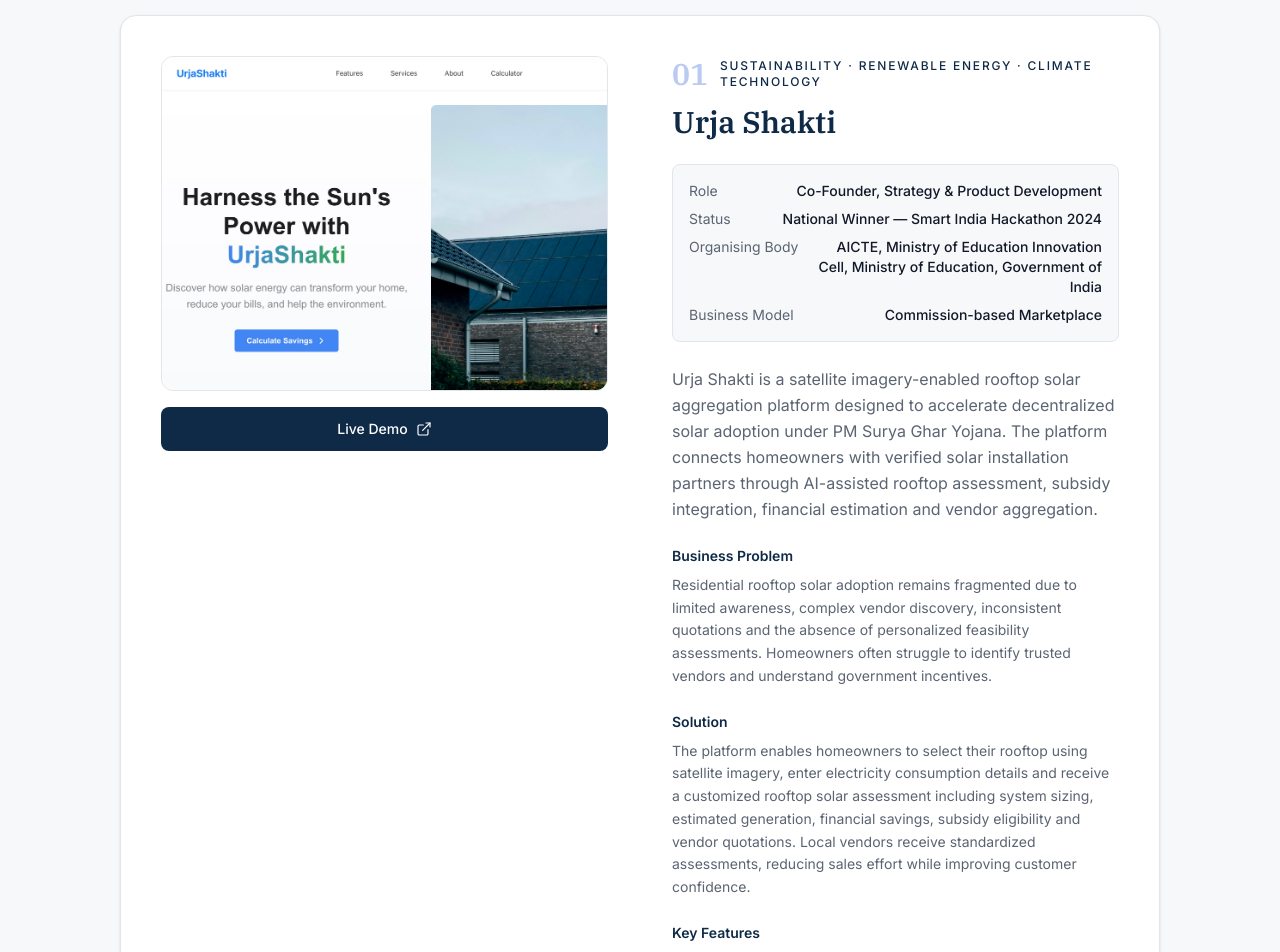
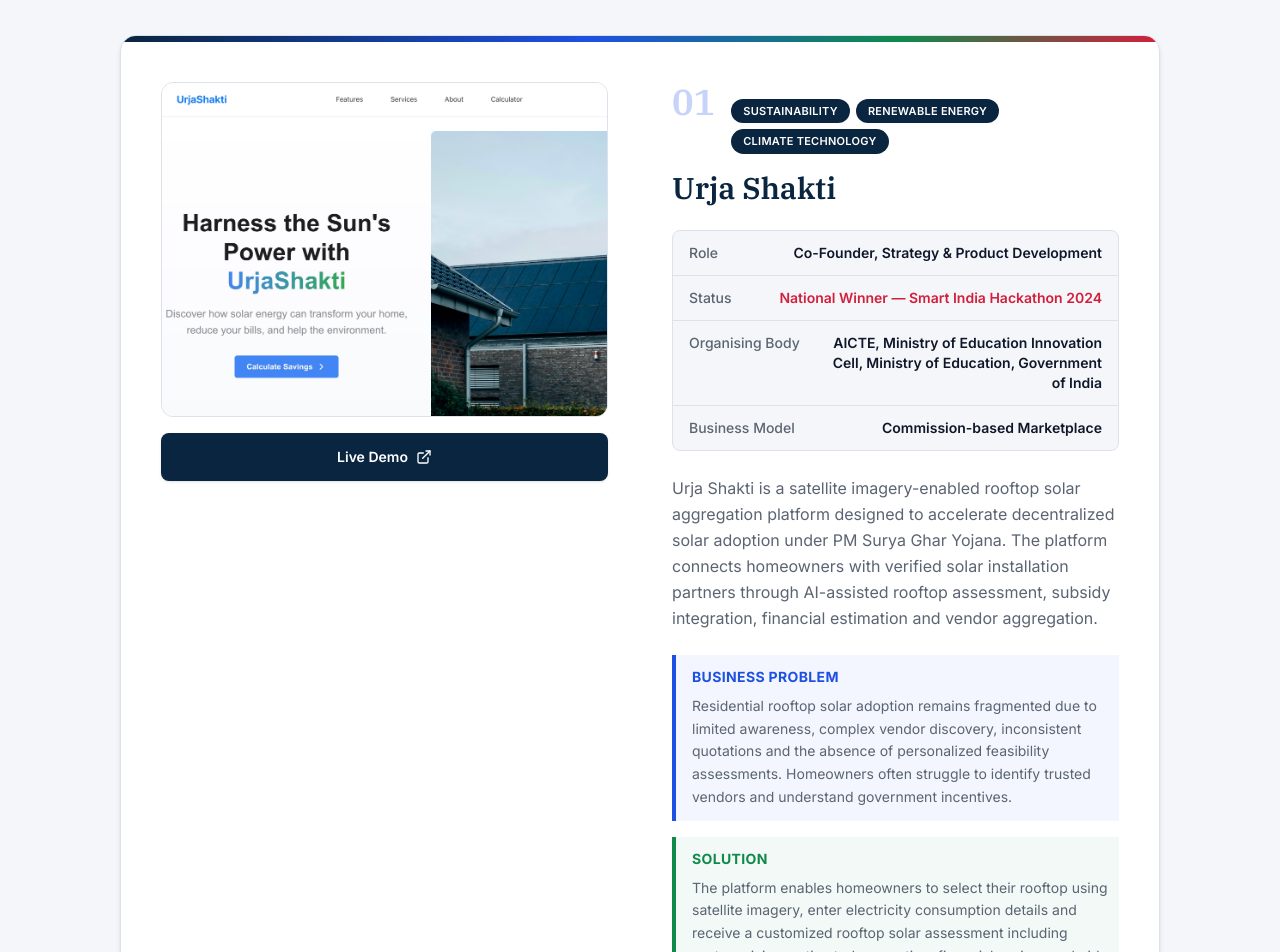
Before and after one commit to bhushannaik20/bhushan-portfolio, a Next.js app: page / in a window 1280 px wide. Shown: the part 4100-5052 px from the top of the page. Built offline with nearby package versions, Linux system fonts and the light colour scheme.

Commit message:
Major visual upgrade: bold color system, gradient accent bars, card redesign for Innovation and Consulting

```diff
--- a/app/globals.css
+++ b/app/globals.css
@@ -4,17 +4,27 @@
   --font-sans: var(--font-sans);
   --font-serif: var(--font-serif);
 
-  --color-navy: #0f2a47;
-  --color-navy-light: #1e3a5f;
-  --color-royal: #1d4ed8;
-  --color-forest: #15803d;
-  --color-crimson: #b91c1c;
-  --color-surface: #f7f8fa;
-  --color-border: #e2e5ea;
-  --color-text-primary: #111827;
+  --color-navy: #0a2540;
+  --color-navy-light: #16406b;
+  --color-royal: #1e50e2;
+  --color-forest: #0f8a4b;
+  --color-crimson: #d21f3c;
+  --color-surface: #f4f6f9;
+  --color-border: #dde2ea;
+  --color-text-primary: #0f172a;
   --color-text-muted: #5b6472;
 }
 
 body {
   color: var(--color-text-primary);
 }
+
+.accent-bar {
+  background: linear-gradient(
+    90deg,
+    var(--color-navy) 0%,
+    var(--color-royal) 45%,
+    var(--color-forest) 75%,
+    var(--color-crimson) 100%
+  );
+}
--- a/components/consulting/CaseBlock.tsx
+++ b/components/consulting/CaseBlock.tsx
@@ -11,11 +11,14 @@
   index: number;
 }) {
   const isReversed = index % 2 === 1;
+  const orderNumber = String(index + 1).padStart(2, "0");
 
   return (
-    <div className="border-t border-border pt-16 first:border-t-0 first:pt-0">
+    <div className="overflow-hidden rounded-2xl border border-border bg-white shadow-md">
+      <div className="accent-bar h-1.5 w-full" />
+      <div className="p-6 lg:p-10">
         <div
-        className={`grid grid-cols-1 gap-12 lg:grid-cols-2 lg:gap-16 ${
+          className={`grid grid-cols-1 items-start gap-10 lg:grid-cols-2 lg:gap-16 ${
             isReversed ? "lg:[direction:rtl]" : ""
           }`}
         >
@@ -29,42 +32,66 @@
                 sizes="(max-width: 1024px) 100vw, 50vw"
               />
             </div>
+
+            <Link
+              href={caseItem.presentationDeckUrl}
+              target="_blank"
+              rel="noopener noreferrer"
+              className="mt-4 inline-flex w-full items-center justify-center gap-2 rounded-lg bg-navy px-6 py-3.5 text-sm font-semibold text-white shadow-sm transition-all hover:bg-royal hover:shadow-md"
+            >
+              Presentation Deck
+              <ExternalLink className="h-4 w-4" strokeWidth={2} />
+            </Link>
           </div>
 
           <div className={isReversed ? "lg:[direction:ltr]" : ""}>
-          <p className="text-xs font-medium uppercase tracking-[0.15em] text-navy">
-            {caseItem.consultingDomain.join(" · ")}
-          </p>
-          <h3 className="mt-3 font-serif text-2xl font-semibold text-navy lg:text-3xl">
+            <div className="flex items-baseline gap-4">
+              <span className="font-serif text-4xl font-bold text-royal/25">
+                {orderNumber}
+              </span>
+              <div className="flex flex-wrap gap-1.5">
+                {caseItem.consultingDomain.map((d) => (
+                  <span
+                    key={d}
+                    className="rounded-full bg-navy px-3 py-1 text-[11px] font-semibold uppercase tracking-wide text-white"
+                  >
+                    {d}
+                  </span>
+                ))}
+              </div>
+            </div>
+            <h3 className="mt-4 font-serif text-2xl font-bold text-navy lg:text-3xl">
               {caseItem.title}
             </h3>
 
-          <div className="mt-6 space-y-2 rounded-lg border border-border bg-surface p-4 text-sm">
-            <div className="flex justify-between gap-4">
-              <span className="text-text-muted">Client</span>
-              <span className="text-right font-medium text-text-primary">
+            <div className="mt-6 divide-y divide-border rounded-lg border border-border bg-surface text-sm">
+              <div className="flex justify-between gap-4 px-4 py-3">
+                <span className="font-medium text-text-muted">Client</span>
+                <span className="text-right font-semibold text-text-primary">
                   {caseItem.client}
                 </span>
               </div>
-            <div className="flex justify-between gap-4">
-              <span className="shrink-0 text-text-muted">
+              <div className="flex justify-between gap-4 px-4 py-3">
+                <span className="shrink-0 font-medium text-text-muted">
                   Organising Body
                 </span>
-              <span className="text-right font-medium text-text-primary">
+                <span className="text-right font-semibold text-text-primary">
                   {caseItem.organisingBody.join(", ")}
                 </span>
               </div>
               {caseItem.competition && (
-              <div className="flex justify-between gap-4">
-                <span className="text-text-muted">Competition</span>
-                <span className="text-right font-medium text-text-primary">
+                <div className="flex justify-between gap-4 px-4 py-3">
+                  <span className="font-medium text-text-muted">
+                    Competition
+                  </span>
+                  <span className="text-right font-semibold text-text-primary">
                     {caseItem.competition}
                   </span>
                 </div>
               )}
-            <div className="flex justify-between gap-4">
-              <span className="text-text-muted">Status</span>
-              <span className="text-right font-medium text-crimson">
+              <div className="flex justify-between gap-4 px-4 py-3">
+                <span className="font-medium text-text-muted">Status</span>
+                <span className="text-right font-semibold text-crimson">
                   {caseItem.status}
                 </span>
               </div>
@@ -74,8 +101,8 @@
               {caseItem.executiveSummary}
             </p>
 
-          <div className="mt-6">
-            <p className="text-sm font-semibold text-navy">
+            <div className="mt-6 border-l-4 border-royal bg-royal/5 py-3 pl-4">
+              <p className="text-sm font-bold uppercase tracking-wide text-royal">
                 Business Challenge
               </p>
               <p className="mt-2 text-sm leading-relaxed text-text-muted">
@@ -84,7 +111,7 @@
             </div>
 
             <div className="mt-6">
-            <p className="text-sm font-semibold text-navy">
+              <p className="text-sm font-bold uppercase tracking-wide text-navy">
                 Strategic Recommendation
               </p>
               <ul className="mt-3 space-y-2">
@@ -93,7 +120,7 @@
                     key={i}
                     className="flex gap-2 text-sm leading-relaxed text-text-muted"
                   >
-                  <span className="mt-1.5 h-1 w-1 shrink-0 rounded-full bg-forest" />
+                    <span className="mt-1.5 h-1.5 w-1.5 shrink-0 rounded-full bg-forest" />
                     {point}
                   </li>
                 ))}
@@ -101,14 +128,14 @@
             </div>
 
             <div className="mt-6">
-            <p className="text-sm font-semibold text-navy">
+              <p className="text-sm font-bold uppercase tracking-wide text-navy">
                 Implementation Roadmap
               </p>
               <div className="mt-3 flex flex-wrap gap-2">
                 {caseItem.implementationRoadmap.map((phase) => (
                   <span
                     key={phase}
-                  className="rounded-md bg-surface px-3 py-1.5 text-xs font-medium text-text-primary"
+                    className="rounded-md border border-border bg-white px-3 py-1.5 text-xs font-medium text-text-primary"
                   >
                     {phase}
                   </span>
@@ -117,28 +144,21 @@
             </div>
 
             <div className="mt-6">
-            <p className="text-sm font-semibold text-navy">Frameworks</p>
+              <p className="text-sm font-bold uppercase tracking-wide text-navy">
+                Frameworks
+              </p>
               <div className="mt-3 flex flex-wrap gap-2">
                 {caseItem.frameworks.map((framework) => (
                   <span
                     key={framework}
-                  className="rounded-md bg-forest/10 px-3 py-1 text-xs font-semibold text-forest"
+                    className="rounded-md bg-forest px-3 py-1 text-xs font-bold text-white"
                   >
                     {framework}
                   </span>
                 ))}
               </div>
             </div>
-
-          <Link
-            href={caseItem.presentationDeckUrl}
-            target="_blank"
-            rel="noopener noreferrer"
-            className="mt-8 inline-flex items-center gap-2 rounded-lg bg-navy px-6 py-3 text-sm font-medium text-white transition-colors hover:bg-navy-light"
-          >
-            Presentation Deck
-            <ExternalLink className="h-4 w-4" strokeWidth={1.75} />
-          </Link>
+          </div>
         </div>
       </div>
     </div>
--- a/components/home/Experience.tsx
+++ b/components/home/Experience.tsx
@@ -1,5 +1,5 @@
 import Link from "next/link";
-import { Youtube } from "lucide-react";
+import { PlayCircle } from "lucide-react";
 import { EXPERIENCE } from "@/lib/data/experience";
 import { SITE_CONFIG } from "@/lib/constants";
 
@@ -78,7 +78,7 @@
                           rel="noopener noreferrer"
                           className="ml-auto inline-flex items-center gap-2 rounded-lg border border-crimson px-4 py-2 text-sm font-medium text-crimson transition-colors hover:bg-crimson/5"
                         >
-                          <Youtube className="h-4 w-4" strokeWidth={1.75} />
+                          <PlayCircle className="h-4 w-4" strokeWidth={1.75} />
                           Watch Channel
                         </Link>
                       )}
--- a/components/innovation/InnovationSection.tsx
+++ b/components/innovation/InnovationSection.tsx
@@ -5,10 +5,11 @@
   return (
     <section id="innovation" className="bg-surface py-24 lg:py-32">
       <div className="mx-auto max-w-[1120px] px-6 lg:px-10">
-        <p className="text-xs font-medium uppercase tracking-[0.15em] text-navy">
+        <div className="accent-bar mb-4 h-1 w-16 rounded-full" />
+        <p className="text-xs font-bold uppercase tracking-[0.15em] text-navy">
           Work
         </p>
-        <h2 className="mt-4 font-serif text-3xl font-semibold text-navy lg:text-5xl">
+        <h2 className="mt-4 font-serif text-3xl font-bold text-navy lg:text-5xl">
           Innovation & Product Development
         </h2>
         <p className="mt-4 max-w-[700px] text-base text-text-muted lg:text-lg">
--- a/components/innovation/ProjectBlock.tsx
+++ b/components/innovation/ProjectBlock.tsx
@@ -14,9 +14,11 @@
   const orderNumber = String(index + 1).padStart(2, "0");
 
   return (
-    <div className="rounded-2xl border border-border bg-white p-6 shadow-sm lg:p-10">
+    <div className="overflow-hidden rounded-2xl border border-border bg-white shadow-md">
+      <div className="accent-bar h-1.5 w-full" />
+      <div className="p-6 lg:p-10">
         <div
-        className={`grid grid-cols-1 gap-10 lg:grid-cols-2 lg:gap-16 ${
+          className={`grid grid-cols-1 items-start gap-10 lg:grid-cols-2 lg:gap-16 ${
             isReversed ? "lg:[direction:rtl]" : ""
           }`}
         >
@@ -37,25 +39,32 @@
                 href={project.liveDemoUrl ?? project.publicationUrl ?? "#"}
                 target="_blank"
                 rel="noopener noreferrer"
-              className="mt-4 inline-flex w-full items-center justify-center gap-2 rounded-lg bg-navy px-6 py-3 text-sm font-medium text-white transition-colors hover:bg-navy-light"
+                className="mt-4 inline-flex w-full items-center justify-center gap-2 rounded-lg bg-navy px-6 py-3.5 text-sm font-semibold text-white shadow-sm transition-all hover:bg-royal hover:shadow-md"
               >
                 {project.liveDemoUrl ? "Live Demo" : "View Publication"}
-              <ExternalLink className="h-4 w-4" strokeWidth={1.75} />
+                <ExternalLink className="h-4 w-4" strokeWidth={2} />
               </Link>
             )}
           </div>
 
           {/* Content */}
           <div className={isReversed ? "lg:[direction:ltr]" : ""}>
-          <div className="flex items-center gap-3">
-            <span className="font-serif text-3xl font-semibold text-royal/30">
+            <div className="flex items-baseline gap-4">
+              <span className="font-serif text-4xl font-bold text-royal/25">
                 {orderNumber}
               </span>
-            <p className="text-xs font-medium uppercase tracking-[0.15em] text-navy">
-              {project.metadata.domain.join(" · ")}
-            </p>
+              <div className="flex flex-wrap gap-1.5">
+                {project.metadata.domain.map((d) => (
+                  <span
+                    key={d}
+                    className="rounded-full bg-navy px-3 py-1 text-[11px] font-semibold uppercase tracking-wide text-white"
+                  >
+                    {d}
+                  </span>
+                ))}
               </div>
-          <h3 className="mt-3 font-serif text-2xl font-semibold text-navy lg:text-3xl">
+            </div>
+            <h3 className="mt-4 font-serif text-2xl font-bold text-navy lg:text-3xl">
               {project.title}
             </h3>
             {project.subtitle && (
@@ -64,31 +73,33 @@
               </p>
             )}
 
-          <div className="mt-6 space-y-2 rounded-lg border border-border bg-surface p-4 text-sm">
-            <div className="flex justify-between gap-4">
-              <span className="text-text-muted">Role</span>
-              <span className="text-right font-medium text-text-primary">
+            <div className="mt-6 divide-y divide-border rounded-lg border border-border bg-surface text-sm">
+              <div className="flex justify-between gap-4 px-4 py-3">
+                <span className="font-medium text-text-muted">Role</span>
+                <span className="text-right font-semibold text-text-primary">
                   {project.metadata.role}
                 </span>
               </div>
-            <div className="flex justify-between gap-4">
-              <span className="text-text-muted">Status</span>
-              <span className="text-right font-medium text-text-primary">
+              <div className="flex justify-between gap-4 px-4 py-3">
+                <span className="font-medium text-text-muted">Status</span>
+                <span className="text-right font-semibold text-crimson">
                   {project.metadata.status}
                 </span>
               </div>
-            <div className="flex justify-between gap-4">
-              <span className="shrink-0 text-text-muted">
+              <div className="flex justify-between gap-4 px-4 py-3">
+                <span className="shrink-0 font-medium text-text-muted">
                   Organising Body
                 </span>
-              <span className="text-right font-medium text-text-primary">
+                <span className="text-right font-semibold text-text-primary">
                   {project.metadata.organisingBody.join(", ")}
                 </span>
               </div>
               {project.metadata.businessModel && (
-              <div className="flex justify-between gap-4">
-                <span className="text-text-muted">Business Model</span>
-                <span className="text-right font-medium text-text-primary">
+                <div className="flex justify-between gap-4 px-4 py-3">
+                  <span className="font-medium text-text-muted">
+                    Business Model
+                  </span>
+                  <span className="text-right font-semibold text-text-primary">
                     {project.metadata.businessModel}
                   </span>
                 </div>
@@ -99,8 +110,8 @@
               {project.executiveOverview}
             </p>
 
-          <div className="mt-6">
-            <p className="text-sm font-semibold text-navy">
+            <div className="mt-6 border-l-4 border-royal bg-royal/5 py-3 pl-4">
+              <p className="text-sm font-bold uppercase tracking-wide text-royal">
                 Business Problem
               </p>
               <p className="mt-2 text-sm leading-relaxed text-text-muted">
@@ -108,8 +119,10 @@
               </p>
             </div>
 
-          <div className="mt-6">
-            <p className="text-sm font-semibold text-navy">Solution</p>
+            <div className="mt-4 border-l-4 border-forest bg-forest/5 py-3 pl-4">
+              <p className="text-sm font-bold uppercase tracking-wide text-forest">
+                Solution
+              </p>
               <p className="mt-2 text-sm leading-relaxed text-text-muted">
                 {project.solution}
               </p>
@@ -117,12 +130,14 @@
 
             {project.keyFeatures && (
               <div className="mt-6">
-              <p className="text-sm font-semibold text-navy">Key Features</p>
+                <p className="text-sm font-bold uppercase tracking-wide text-navy">
+                  Key Features
+                </p>
                 <div className="mt-3 flex flex-wrap gap-2">
                   {project.keyFeatures.map((feature) => (
                     <span
                       key={feature}
-                    className="rounded-md bg-surface px-3 py-1.5 text-xs font-medium text-text-primary"
+                      className="rounded-md border border-border bg-white px-3 py-1.5 text-xs font-medium text-text-primary"
                     >
                       {feature}
                     </span>
@@ -132,14 +147,16 @@
             )}
 
             <div className="mt-6">
-            <p className="text-sm font-semibold text-navy">Impact</p>
+              <p className="text-sm font-bold uppercase tracking-wide text-navy">
+                Impact
+              </p>
               <ul className="mt-3 space-y-2">
                 {project.impact.map((point, i) => (
                   <li
                     key={i}
                     className="flex gap-2 text-sm leading-relaxed text-text-muted"
                   >
-                  <span className="mt-1.5 h-1 w-1 shrink-0 rounded-full bg-forest" />
+                    <span className="mt-1.5 h-1.5 w-1.5 shrink-0 rounded-full bg-forest" />
                     {point}
                   </li>
                 ))}
@@ -151,7 +168,7 @@
                 {project.sdgs.map((sdg) => (
                   <span
                     key={sdg}
-                  className="rounded-md bg-forest/10 px-3 py-1 text-xs font-semibold text-forest"
+                    className="rounded-md bg-forest px-3 py-1 text-xs font-bold text-white"
                   >
                     {sdg}
                   </span>
@@ -161,5 +178,6 @@
           </div>
         </div>
       </div>
+    </div>
   );
 }
```
Also changed, not shown: components/consulting/ConsultingSection.tsx (+4 -3 lines). Lines whose indentation alone changed are shown as unchanged.
